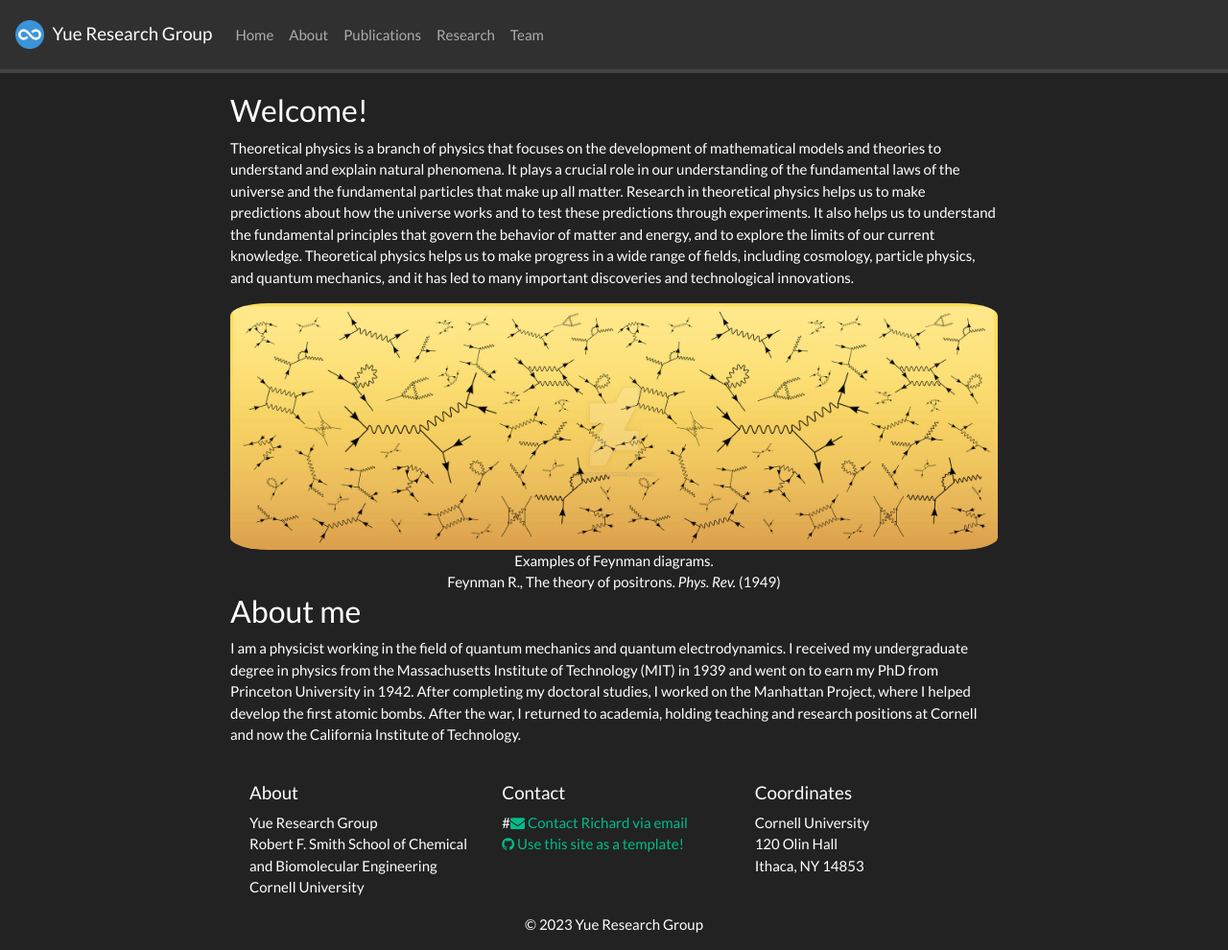
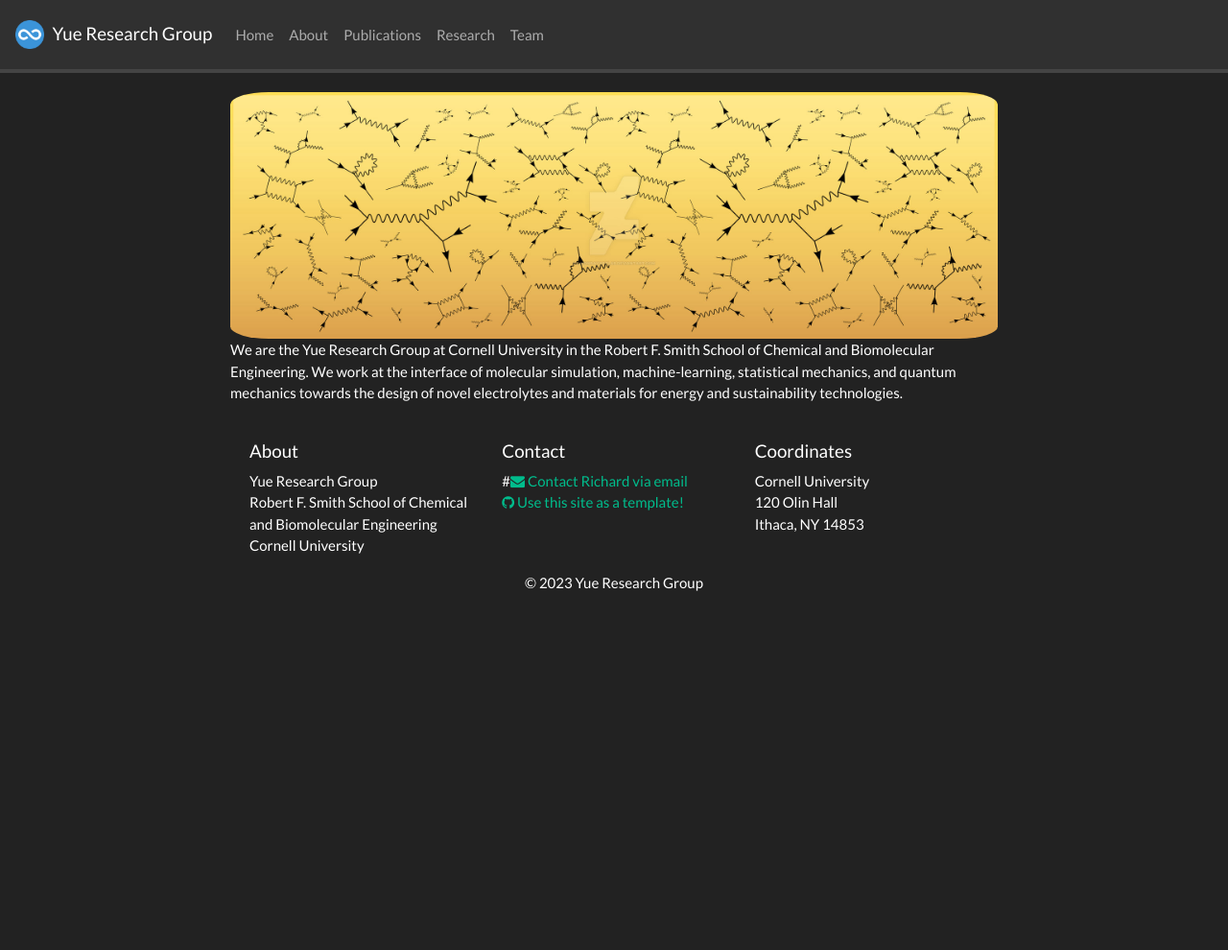
Before and after one commit to YueGroup/yuegroup.github.io, a Jekyll site: the page built from _pages/home.md, in a window 1280 px wide and 990 px high. Shown: the whole window at 96% size. Built offline with Jekyll 4.4.1, drawn with Linux system fonts in a browser that asks for light colours; nearby versions of some CDN libraries; a style sheet for code colours, icons or effects is not loaded.

Commit message:
modified home front page

```diff
--- a/_pages/home.md
+++ b/_pages/home.md
@@ -15,28 +15,13 @@ permalink: /
 }
 </style>
 
-### Welcome!
-
-Theoretical physics is a branch of physics that focuses on the development of mathematical models and theories to understand and explain natural phenomena.
-It plays a crucial role in our understanding of the fundamental laws of the universe and the fundamental particles that make up all matter.
-Research in theoretical physics helps us to make predictions about how the universe works and to test these predictions through experiments.
-It also helps us to understand the fundamental principles that govern the behavior of matter and energy, and to explore the limits of our current knowledge.
-Theoretical physics helps us to make progress in a wide range of fields, including cosmology, particle physics, and quantum mechanics, and it has led to many important discoveries and technological innovations.
-
 <div class="container">
 <div class="row">
 <center>
 <img src="{{ site.url }}{{ site.baseurl }}/images/banner.jpg" width="100%"/><br/>
-Examples of Feynman diagrams. <br/>
-Feynman R., The theory of positrons. <i>Phys. Rev.</i> (1949)
 </center>
 </div>
 </div>
 <br/>
 
-### About me
-
-I am a physicist working in the field of quantum mechanics and quantum electrodynamics.
-I received my undergraduate degree in physics from the Massachusetts Institute of Technology (MIT) in 1939 and went on to earn my PhD from Princeton University in 1942.
-After completing my doctoral studies, I worked on the Manhattan Project, where I helped develop the first atomic bombs.
-After the war, I returned to academia, holding teaching and research positions at Cornell and now the California Institute of Technology.
+We are the Yue Research Group at Cornell University in the Robert F. Smith School of Chemical and Biomolecular Engineering. We work at the interface of molecular simulation, machine-learning, statistical mechanics, and quantum mechanics towards the design of novel electrolytes and materials for energy and sustainability technologies.
```
